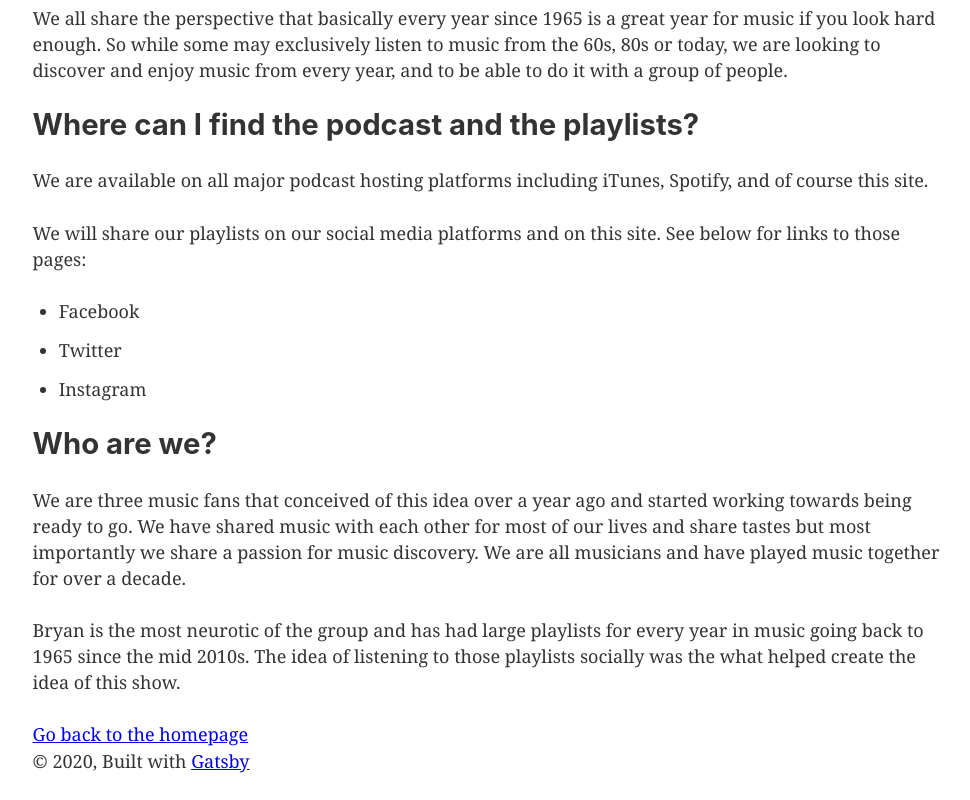
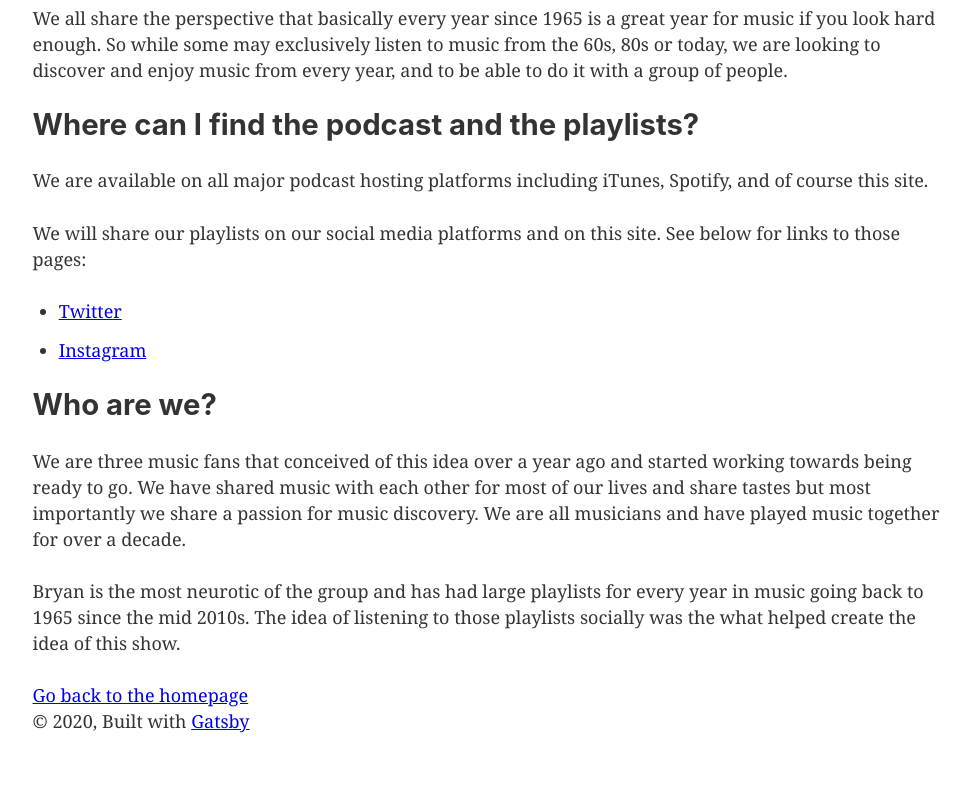
Before and after one commit to TheBoysareBackinTime/the-boys-are-back-in-time, a Gatsby site: page /about-us in a window 1280 px wide. Shown: the part 1303-2103 px from the top of the page, without its empty margins (147-1117 px from the left). After the commit the page ends 2064 px from the top, so only its background shows below. Built offline with nearby package versions, Linux system fonts and the light colour scheme; Gatsby itself is replaced by a stand-in of ours.

Commit message:
Add available social links

```diff
--- a/src/pages/about-us.js
+++ b/src/pages/about-us.js
@@ -81,9 +81,12 @@ const SecondPage = () => (
       site. See below for links to those pages:
     </p>
     <ul>
-      <li>Facebook</li>
-      <li>Twitter</li>
-      <li>Instagram</li>
+      <li>
+        <a href="https://twitter.com/TheBoysareBac15">Twitter</a>
+      </li>
+      <li>
+        <a href="https://www.instagram.com/theboysarebackintime/">Instagram</a>
+      </li>
     </ul>
     <h2>Who are we?</h2>
     <p>
```
